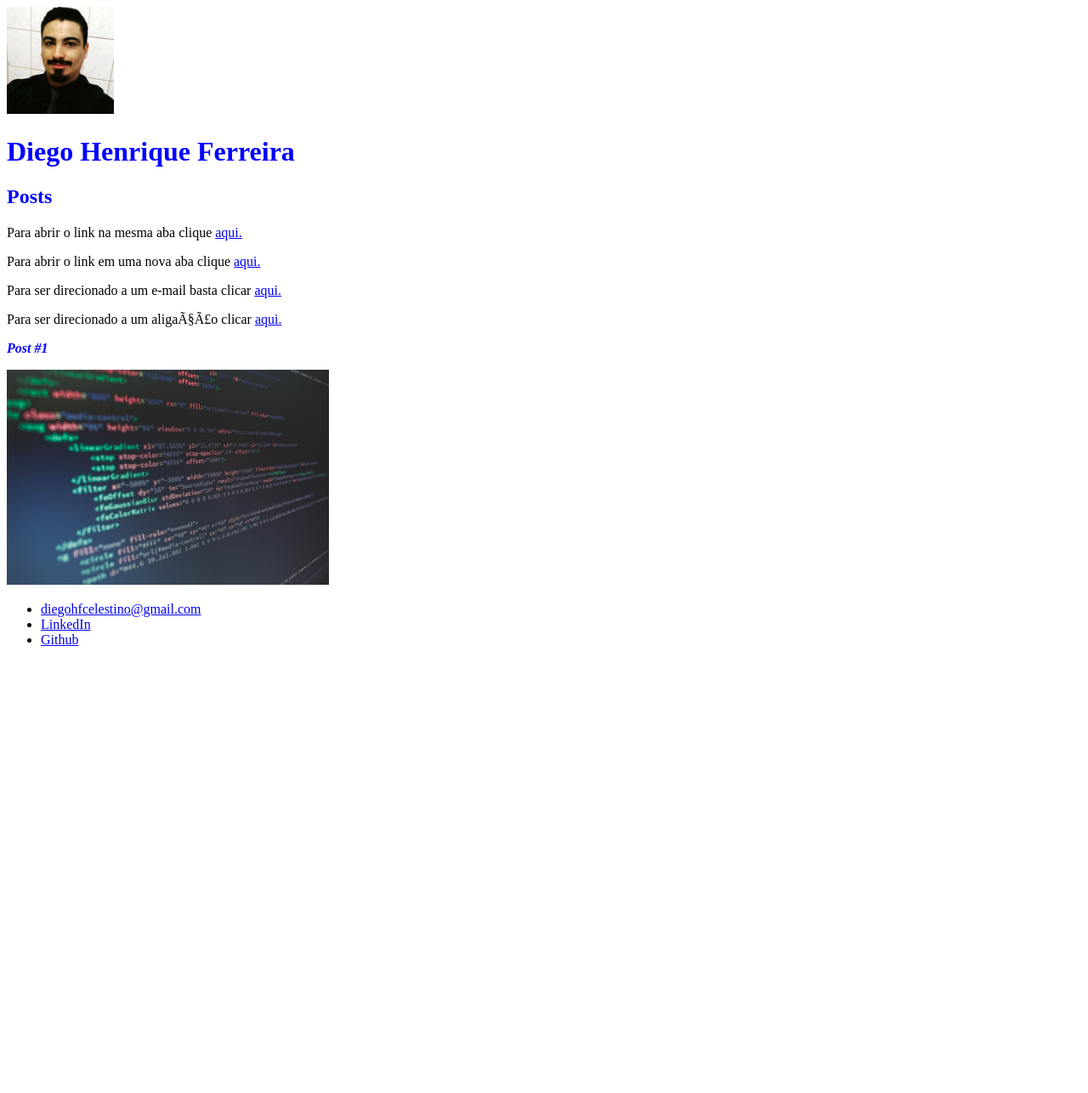
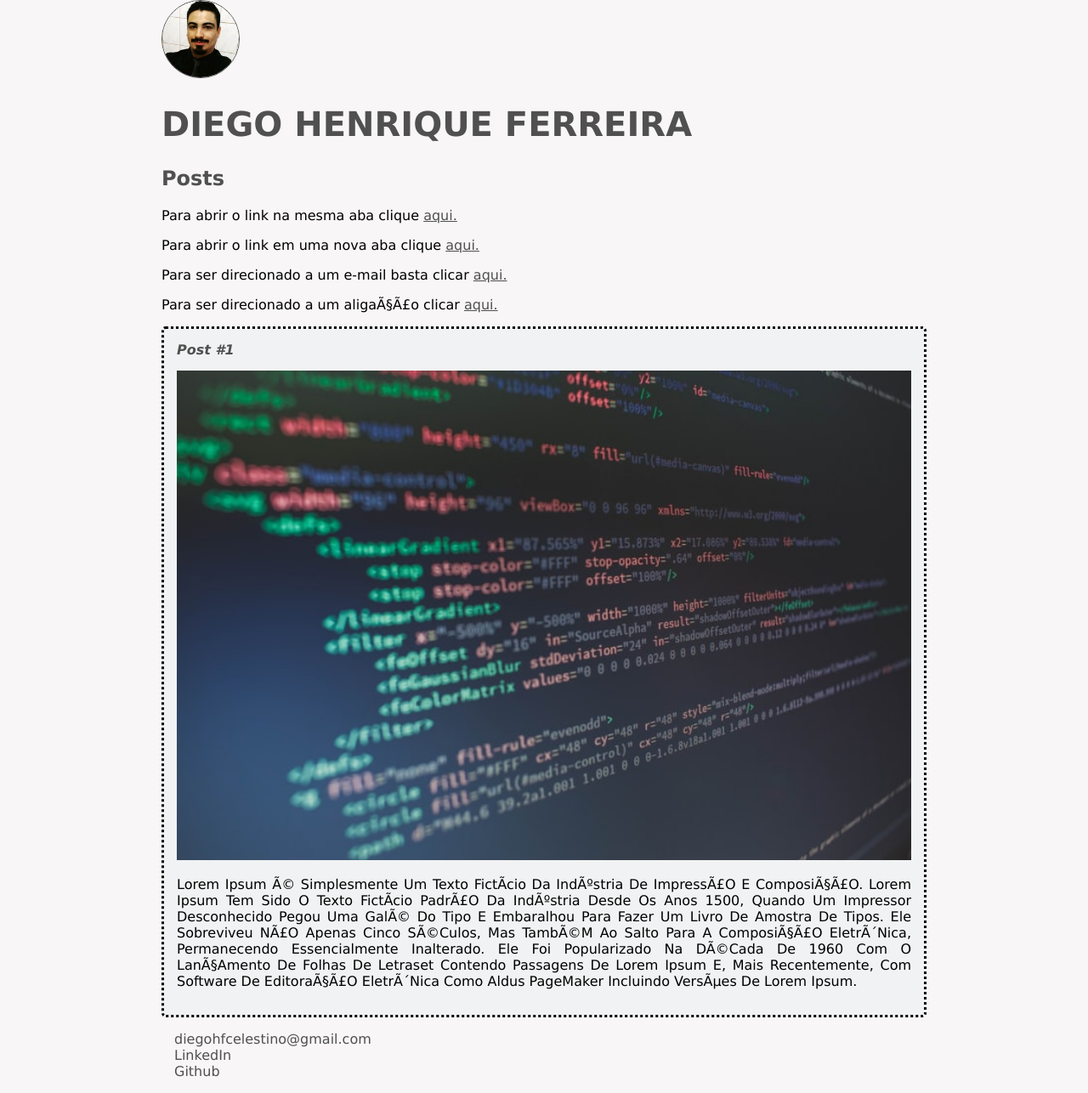
Before and after one commit to diegohfcelestino/curso_html5, a plain HTML site: page index.html in a window 1280 px wide. Shown: the whole page at 85% size. Before the commit the page ends 800 px from the top, so only its background shows below. Drawn offline with Linux system fonts and the light colour scheme.

Commit message:
conclusão

```diff
--- a/index.html
+++ b/index.html
@@ -7,7 +7,7 @@
     </head>
     <body>
         <header>
-            <img src="image2.jpg" width="10%" height="10%" alt="Ilustração do rosto do Diego Henrique Ferreira">
+            <img src="image2.jpg" width="10%" height="10%" alt="Ilustração do rosto do Diego Henrique Ferreira" class="photo">
             <h1 id="title">Diego Henrique Ferreira</h1>
         </header>
         <section>
@@ -26,15 +26,23 @@
             <p>
                 Para ser direcionado a um aligação clicar <a href="tel:+5516991187434">aqui.</a>
             </p>
-            <article>
+            <article class="post">
                 <header>
                     <h3 class="post_title">Post #1</h3>
-                    <img src="image1.jpg" width="30%" height="15%" alt="Editor de texto contendo codigo html">
+                    <img src="image1.jpg" width="30%" height="15%" alt="Editor de texto contendo codigo html" class="post_image">
+                    <p class="post_content">
+                        Lorem Ipsum é simplesmente um texto fictício da indústria de impressão e composição. Lorem Ipsum tem sido o texto
+                        fictício padrão da indústria desde os anos 1500, quando um impressor desconhecido pegou uma galé do tipo e embaralhou
+                        para fazer um livro de amostra de tipos. Ele sobreviveu não apenas cinco séculos, mas também ao salto para a composição
+                        eletrônica, permanecendo essencialmente inalterado. Ele foi popularizado na década de 1960 com o lançamento de folhas
+                        de Letraset contendo passagens de Lorem Ipsum e, mais recentemente, com software de editoração eletrônica como Aldus
+                        PageMaker incluindo versões de Lorem Ipsum.
+                    </p>
                 </header>
             </article>
         </section>
         <footer>
-            <ul>
+            <ul class="contact_list">
                 <li>
                     <a href="mailto:diegohfcelestino@gmail.com">diegohfcelestino@gmail.com</a>
                 </li>
--- a/style.css
+++ b/style.css
@@ -1,8 +1,59 @@
+body {
+    background: #f8f6f6;
+    font-family: Verdana;
+    max-width: 900px;
+    margin: auto;
+}
+
+.photo {
+    border: 1px solid #505050;
+    border-radius: 50%;
+}
+
 #title, .subtitle, .post_title {
-    color: blue
+    color: #505050
+}
+
+#title {
+    font-size: 40px;
+    text-transform: uppercase;
+}
+a {
+    text-decoration: underline;
+    color: #505050;
 }
 
 .post_title{
     font-size: 16px;
     font-style: italic;
+    margin: 0;
+    margin-bottom: 15px;
 }
+
+.post {
+    background: #eaedf085;
+    padding: 15px;
+    border: 3px dotted #000000;
+    margin-bottom: 15px;
+    border-radius: 5px;
+}
+
+.post_content {
+    margin: 0;
+    margin-bottom: 15px;
+    text-transform: capitalize;
+    text-align: justify;
+}
+
+.post_image {
+    margin-bottom: 15px;
+    width: 100%;
+}
+.contact_list {
+    list-style-type: none;
+    padding-left: 15px;
+}
+
+.contact_list li a {
+    text-decoration: none;
+}
```
